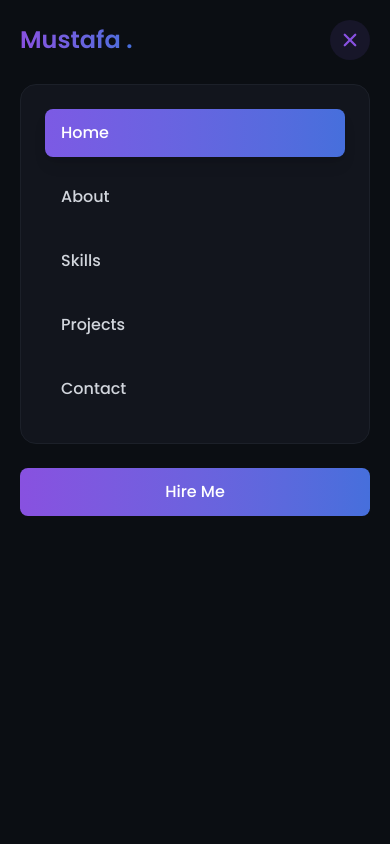
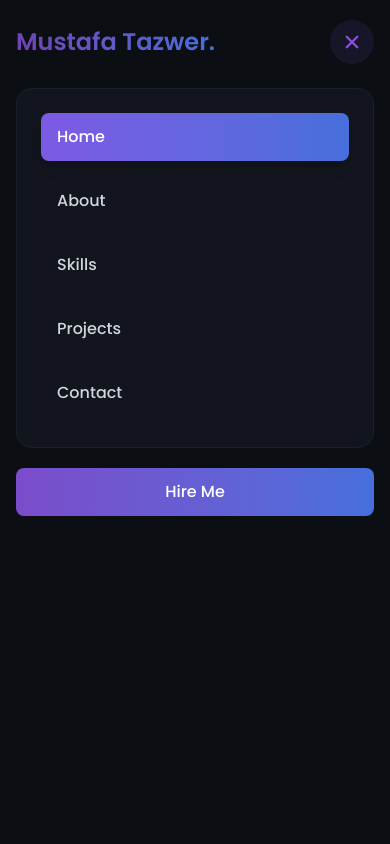
Before and after one commit to sahkil12/My-Portfolio, a React (Vite) app: page / in a window 390 px wide. Both pictures are taken after a click on the button 353 px from the left and 41 px from the top of the page. Shown: the top 844 px of the page. Built offline with nearby package versions, Linux system fonts and the light colour scheme.

Commit message:
use framer motion animation in the hero section and also add some more style and animation to look stylish and cool

```diff
--- a/src/Components/Shared/Navbar/Navbar.jsx
+++ b/src/Components/Shared/Navbar/Navbar.jsx
@@ -49,7 +49,7 @@ const Navbar = ({ scrollTop }) => {
                     </button>
                     {/* Mobile Menu Button */}
                     <button
-                         className="lg:hidden rounded-full p-2 bg-base-100 border border-base-300/5  text-white text-2xl"
+                         className="lg:hidden rounded-full p-2.5 bg-base-100 border border-base-300/5 text-white text-2xl hover:border-primary/40"
                          onClick={() => setOpen(true)}
                     >
                          <IoMenu />
@@ -58,14 +58,14 @@ const Navbar = ({ scrollTop }) => {
                {/* MOBILE FULLSCREEN MENU */}
                {open && (
                     <div
-                         className="fixed inset-0 bg-[#0B0E13] bg-opacity-80 backdrop-blur-xl z-50 p-5 flex flex-col">
+                         className="fixed inset-0 bg-[#0B0E13] bg-opacity-80 backdrop-blur-xl z-50 py-5 px-4 flex flex-col">
                          {/* Top Bar */}
                          <div className="flex items-center justify-between mb-6">
-                              <h1 className="text-2xl font-semibold text-transparent bg-clip-text bg-gradient-to-r from-primary to-base-200">
-                                   Mustafa .
+                              <h1 className="text-2xl font-semibold text-transparent bg-clip-text bg-gradient-to-r from-primary/80 to-base-200">
+                                   Mustafa Tazwer.
                               </h1>
                               <button
-                                   className="text-primary p-2 rounded-full bg-base-300/10 text-2xl"
+                                   className="text-primary p-2.5 rounded-full bg-base-300/10 text-2xl"
                                    onClick={() => setOpen(false)}
                               >
                                    <IoClose />
@@ -105,7 +105,7 @@ const Navbar = ({ scrollTop }) => {
                               {/* Bottom Hire Me Button */}
                               <button
                                    onClick={() => setOpen(false)}
-                                   className="mt-6 w-full px-4 py-3 rounded-lg bg-gradient-to-r from-primary to-base-200 text-white text-center font-medium transition-all"
+                                   className="mt-5 w-full px-4 py-3 rounded-lg bg-gradient-to-r from-secondary to-base-200 text-white text-center font-medium transition-all"
                               >
                                    Hire Me
                               </button>
--- a/src/Section/About/About.jsx
+++ b/src/Section/About/About.jsx
@@ -2,7 +2,7 @@
 const About = () => {
      return (
           <div>
-                <h2 className="text-center py-20 text-white text-4xl font-bold h-screen">About </h2>
+                <h2 className="text-center text-white text-4xl font-bold h-screen">About </h2>
           </div>
      );
 };
--- a/src/Section/Hero/Hero.jsx
+++ b/src/Section/Hero/Hero.jsx
@@ -1,9 +1,66 @@
+import { motion } from "framer-motion";
 
 const Hero = () => {
      return (
-          <div>
-               <h2 className="text-center py-20 text-white text-4xl font-bold h-screen">Hero Bai </h2>
-          </div>
+          <section className="h-[860px] flex items-center justify-around px-5 md:px-16 xl:px-32 ">
+               <div className="
+                absolute inset-0
+                bg-[radial-gradient(circle_at_center,rgba(120,20,255,0.15),transparent_40%)]
+                animate-pulseGlow"></div>
+
+               <div className="w-full grid grid-cols-1 xl:grid-cols-2 gap-16 items-center">
+                    {/* Left Text Content */}
+                    <motion.div
+                         initial={{ opacity: 0, x: -60 }}
+                         whileInView={{ opacity: 1, x: 0 }}
+                         transition={{ duration: 0.8 }}
+                         viewport={{ once: false, amount: 0.3 }}
+                         className="text-left px-4 md:px-1"
+                    >
+                         <span className="px-4 py-3 rounded-full bg-primary/10 text-primary/90 border border-primary/50 text-xs md:text-sm font-medium inline-block mb-7">
+                              MERN Stack Developer
+                         </span>
+
+                         <h1 className="text-5xl lg:text-7xl font-semibold leading-tight text-transparent bg-clip-text bg-gradient-to-r from-primary/70 to-base-200">
+                              Hi, i'm <br />  Mustafa Tazwer
+                         </h1>
+                         <p className="text-gray-400 text-base md:text-lg/relaxed mt-6 max-w-xl">
+                              Fresh MERN Stack Developer passionate about creating beautiful web experiences. Skilled in React, Node.js, and modern web technologies.
+                         </p>
+                         {/* Buttons */}
+                         <div className="mt-9 flex gap-4">
+                              <a href="#projects" className="px-7 py-2.5 bg-gradient-to-r from-secondary to-base-200 rounded-full hover:opacity-90 font-medium text-gray-200 border-none">
+                                   My Projects
+                              </a>
+
+                              <a href="#contact" className="px-7 py-2.5 bg-base-100 hover:border-primary/90 border border-primary/60 rounded-full font-medium text-gray-200">
+                                   Get In Touch
+                              </a>
+                         </div>
+                    </motion.div>
+
+                    {/* Profile Image */}
+                    <motion.div
+                         initial={{ opacity: 0, scale: 0.95, x: 50 }}
+                         whileInView={{ opacity: 1, scale: 1, x: 0 }}
+                         transition={{ duration: 1 }}
+                         viewport={{ once: false, amount: 0.3 }}
+                         className="flex justify-center xl:justify-end"
+                    >
+                         <div className="relative hover:scale-105 transition-all duration-600">
+                              <div className="absolute inset-0 rounded-full border-[5px] border-base-300/80 opacity-80"></div>
+
+                              <div className="relative rounded-full m-3">
+                                   <img
+                                        src="/public/hero-pic.jpg" // <- replace with your image path
+                                        alt="profile photo"
+                                        className="rounded-full  opacity-75 w-96 h-96 lg:w-[410px] lg:h-[410px] object-cover"
+                                   />
+                              </div>
+                         </div>
+                    </motion.div>
+               </div>
+          </section>
 
      );
 };
--- a/src/index.css
+++ b/src/index.css
@@ -13,7 +13,24 @@
      --color-base-200: #466FDC;
      --color-base-300: #7C5AE4;
 }
-
 body {
      font-family: "Poppins", sans-serif;
 }
+
+@keyframes pulseGlow {
+  0% {
+    transform: scale(1);
+    opacity: 0.5;
+  }
+  50% {
+    transform: scale(1.18);
+    opacity: 0.80;
+  }
+  100% {
+    transform: scale(1);
+    opacity: 0.5;
+  }
+}
+@utility animate-pulseGlow {
+  animation: pulseGlow 3s ease-in-out infinite;
+}
```
Also changed, not shown: public/about.png (added), public/hero-pic.jpg (added), src/Layouts/MainLayout.jsx (line endings or trailing spaces).
